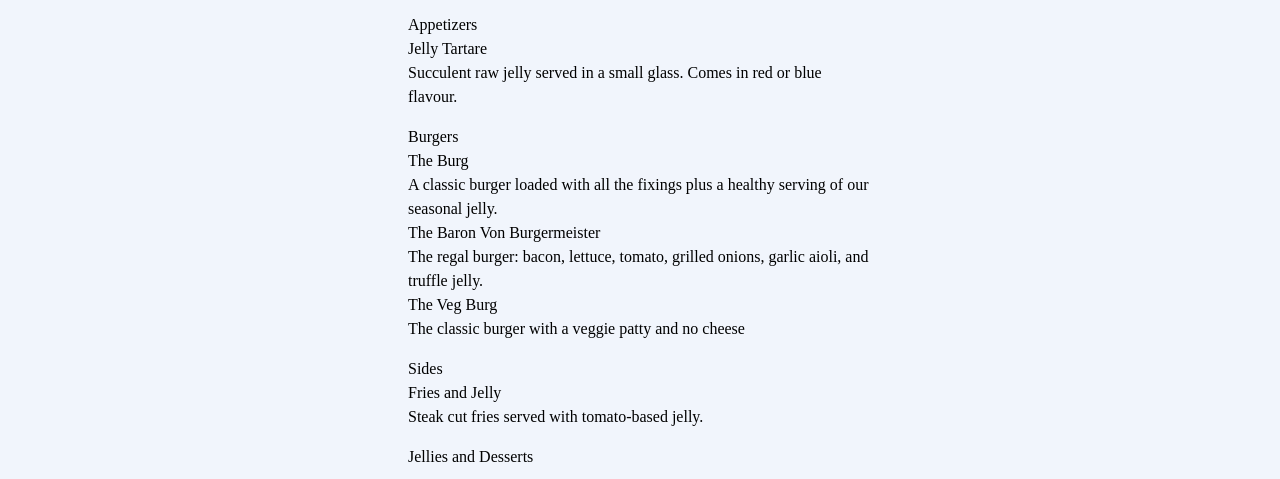
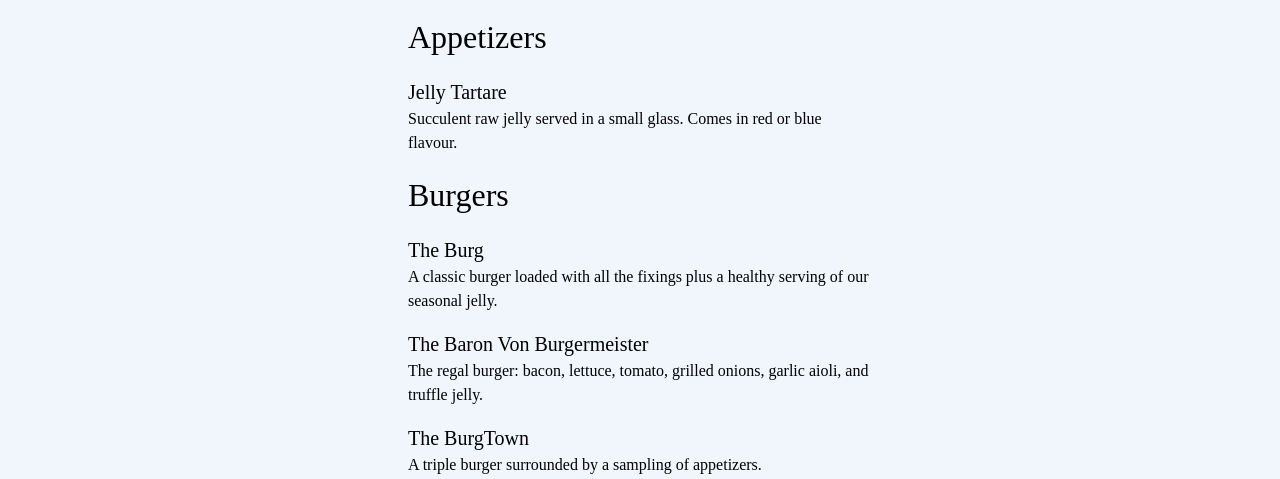
Before and after one commit to JonathanNoH/Restaurant, a website built with webpack: page dist/index.html in a window 1280 px wide. Both pictures are taken after a click on the element "Menu". Shown: the part 321-800 px from the top of the page. Built offline with nearby package versions, Linux system fonts and the light colour scheme; files whose address does not match are found by name.

Commit message:
add more menu items and style them

```diff
--- a/src/menu.js
+++ b/src/menu.js
@@ -19,15 +19,16 @@ const goMenu = () => {
 
     //add section headers
     const menuSection = document.createElement('div');
-    menuSection.classList.add('menuSection');
+    menuSection.classList.add('menuArea');
     const createSection = (string) => {
         const section = document.createElement('div');
+        section.classList.add('menuSection');
         addSection(string, section);
         return section;
     }
     const addSection = (string, section) => {
-        section.id = string.toLowerCase().trim();
         const sectionHeader = document.createElement('div');
+        sectionHeader.classList.add('menuSectionHeader');
         sectionHeader.innerText = string;
         section.appendChild(sectionHeader);
         menuSection.appendChild(section);
@@ -52,7 +53,7 @@ const goMenu = () => {
     //add menu items
     const addMenuItem = (item, description, section) => {
         const menuItemDiv = document.createElement('div');
-
+        menuItemDiv.classList.add('menuItem');
         const itemNameDiv = document.createElement('div');
         itemNameDiv.innerText = item;
         menuItemDiv.appendChild(itemNameDiv);
@@ -68,12 +69,18 @@ const goMenu = () => {
     //burgers
     addMenuItem('The Burg', 'A classic burger loaded with all the fixings plus a healthy serving of our seasonal jelly.', burgersSection);
     addMenuItem('The Baron Von Burgermeister', 'The regal burger: bacon, lettuce, tomato, grilled onions, garlic aioli, and truffle jelly.', burgersSection);
+    addMenuItem('The BurgTown', 'A triple burger surrounded by a sampling of appetizers.', burgersSection);
+    addMenuItem('The Mystery Burger', 'A mystery meat with a mystery jelly. Guess the jelly and you are entered in a monthly draw for a 200$ voucher!', burgersSection);
     addMenuItem('The Veg Burg', 'The classic burger with a veggie patty and no cheese', burgersSection);
 
     //sides
     addMenuItem('Fries and Jelly', 'Steak cut fries served with tomato-based jelly.', sidesSection);
+    addMenuItem('Onion Rings', 'Onion Rings with a choice of dip.', sidesSection);
 
     //desserts
+    addMenuItem('Berries & Cream', 'A creamy jelly infused with vanilla. Topped with fresh, seasonal berries.', jelliesSection);
+    addMenuItem('The Mystery Jelly', 'A mystery flavour jelly. Guess it and you are entered in a monthly draw for a 200$ voucher!', jelliesSection);
+    addMenuItem('The Iceburg', 'A slushie drink with your choice of jelly flavour. Topped with a mini burger.', jelliesSection);
 
     //append to content
     content.appendChild(topBar);
--- a/src/style.css
+++ b/src/style.css
@@ -65,6 +65,7 @@ header {
 }
 
 #content {
+    position: relative;
     flex: 1;
     display: flex;
     flex-direction: column;
@@ -91,9 +92,23 @@ header {
 }
 
 .menuHeader {
+    position: sticky;
+    top: 0;
+    background-color: var(--off-white);
     display: flex;
     gap: 1rem;
     font-size: 1.5rem;
+}
+
+.menuArea {
+    display: flex;
+    flex-direction: column;
+    gap: 1rem;
+}
+
+.menuSectionHeader {
+    font-size: 2rem;
+    font-weight: 500;
 }
 
 .menuSection {
@@ -101,3 +116,8 @@ header {
     flex-direction: column;
     gap: 1rem;
 }
+
+.menuItem > div:first-child {
+    font-size: 1.25rem;
+    font-weight: 500;
+}
```
Also changed, not shown: dist/main.js.
